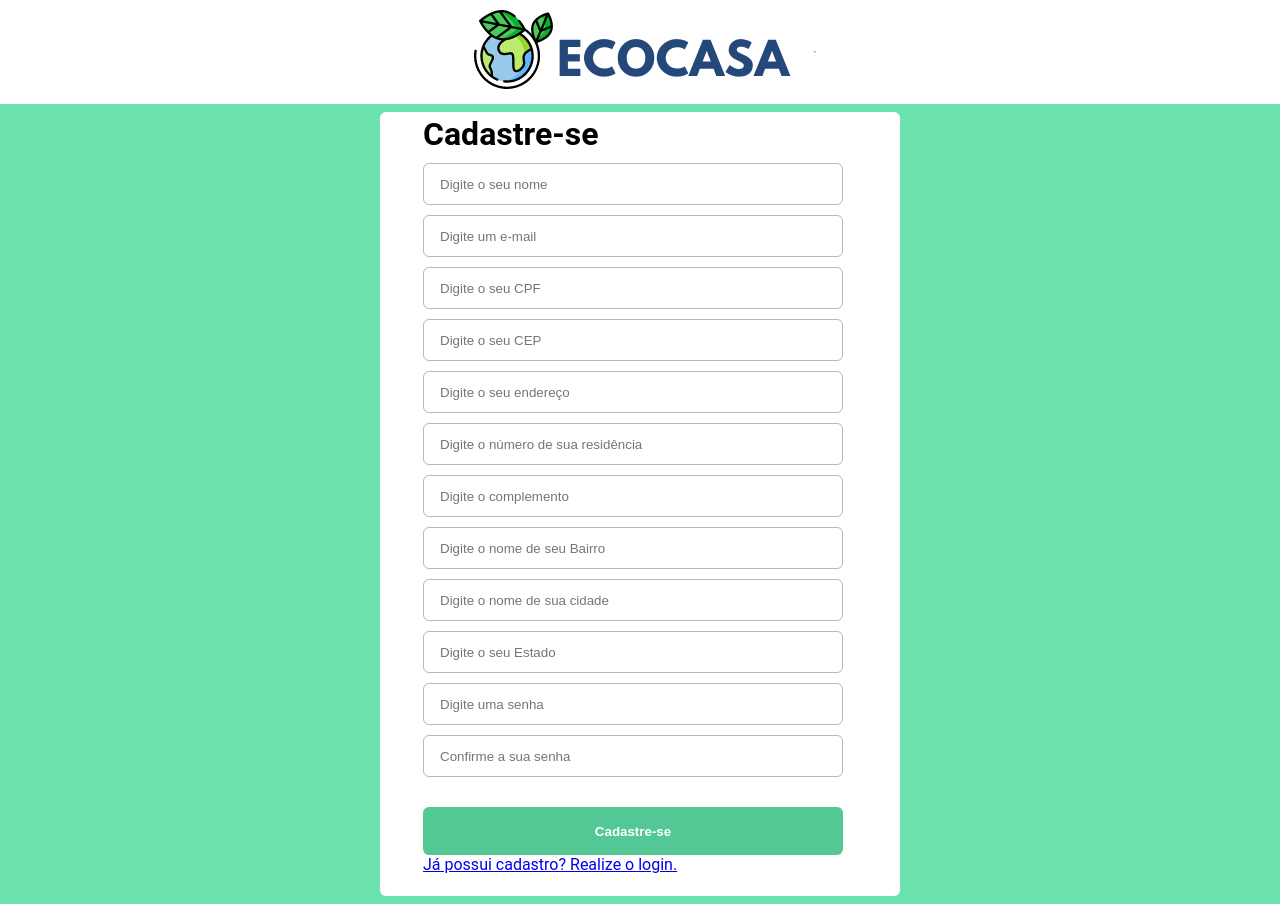
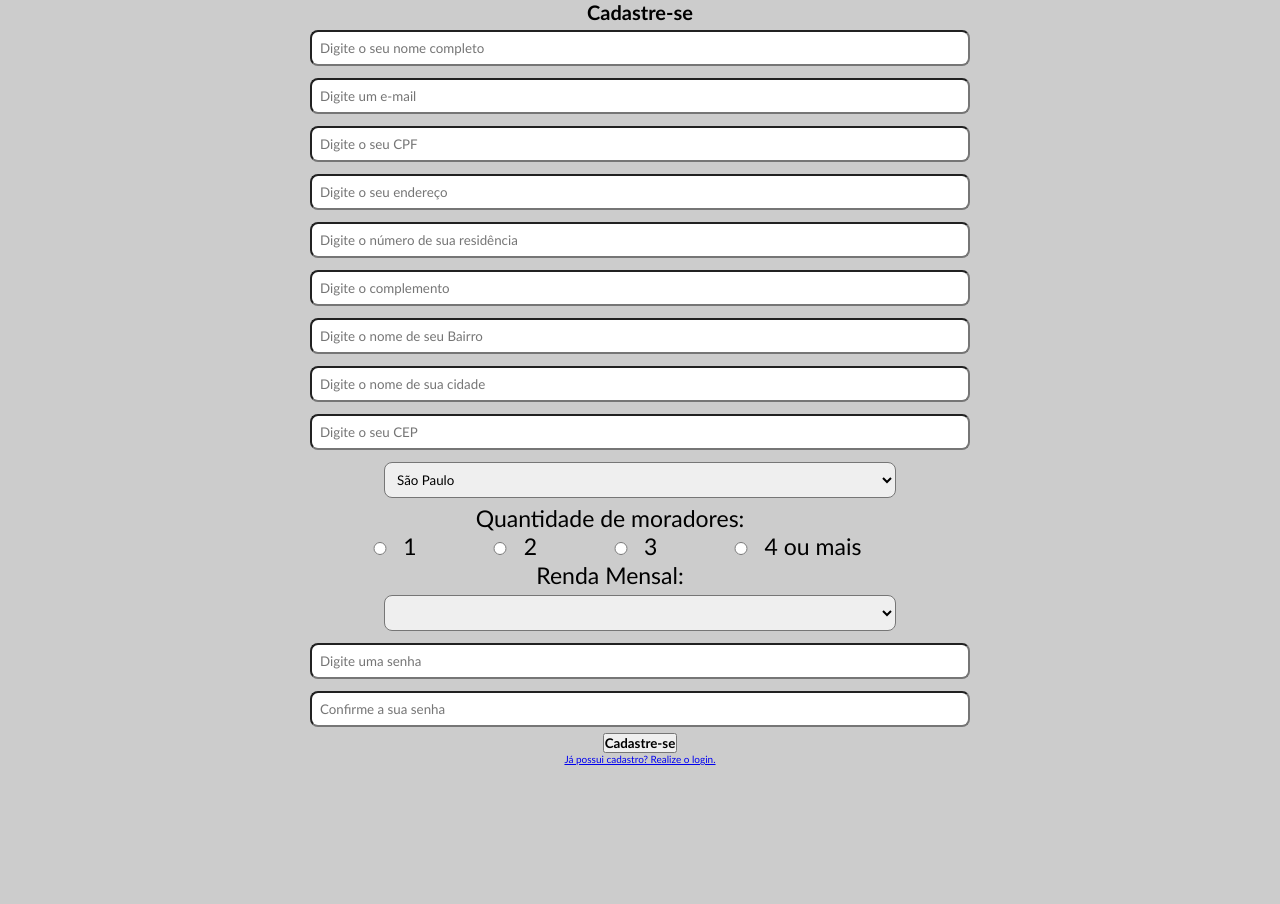
Before and after one commit to Squad9-RecodePro/ecoLarAnchieta, a PHP site: page /cadastro.html in a window 1280 px wide. After the commit the page ends 765 px from the top, so only its background shows below. Run offline with PHP 8.4, Linux system fonts and the light colour scheme.

Commit message:
modificação html e css front-end

```diff
--- a/cadastro.html
+++ b/cadastro.html
@@ -6,64 +6,59 @@
 	<meta name="viewport" content="width=device-width, initial-scale=1.0" />
 	<title>EcoCasa - Cadastre-se</title>
 	<link rel="icon" href="./public/images/iconlogo.svg" /> <!-- Icone no Title -->
-
-	<link rel="stylesheets" href="./public/css/global.css" />
-	<link rel="stylesheet" href="./public/css/cadastro.css" />
-
+	<link rel="stylesheet" href="./public/css/global.css" />
+	<link rel="stylesheet" href="./public/css/cadastro1.css" />
 </head>
 
 <body>
-	<header>
+	<div class="card">
 
-		<div class="logo">
-			<img src="./public/images/logopage.png" alt="logo" title="Logo EcoCasa"/></a>
-			<!--Logo EcoCasa-->
-		</div>
+		<h1>Cadastre-se</h1>
 
-		<hr>
+		<!--Aqui começa a parte do cadastro (lado esquerdo)-->
+		<form id="form-cadastro" onsubmit="return validateForm(event)" action="php/cadastro.php" method="post">
+			<input id="nome" type="text" name="nome" placeholder="Digite o seu nome completo" required><br>
+			<input id="email" type="email" name="email" placeholder="Digite um e-mail" required><br>
+			<input id="cpf" type="text" name="cpf" placeholder="Digite o seu CPF" required><br>
+			<input id="endereco" type="text" name="endereco" placeholder="Digite o seu endereço" required><br>
+			<input id="numero-rua" type="text" name="numero-rua" placeholder="Digite o número de sua residência"
+				required><br>
+			<input id="complemento" type="text" name="complemento" placeholder="Digite o complemento"><br>
+			<input id="bairro" type="text" name="bairro" placeholder="Digite o nome de seu Bairro" required><br>
+			<input id="cidade" type="text" name="cidade" placeholder="Digite o nome de sua cidade" required><br>
+			<input id="cep" type="text" name="cep" placeholder="Digite o seu CEP" required><br>
 
-	</header>
+			<select>
+				<option name="estado" value="estado">São Paulo</option>
+			</select><br>
+			<label>Quantidade de moradores:</label><br>
+			<input id="qtdmoradores" type="radio" name="qtd-pessoas" value="1" required />
+			<label for="qtd-pessoas">1</label>
+			<input id="qtdmoradores" type="radio" name="qtd-pessoas" value="2" required />
+			<label for="qtd-pessoas">2</label>
+			<input id="qtdmoradores" type="radio" name="qtd-pessoas" value="3" required />
+			<label for="qtd-pessoas">3</label>
+			<input id="qtdmoradores" type="radio" name="qtd-pessoas" value="4" required />
+			<label for="qtd-pessoas">4 ou mais</label>
+			<br>
+			<label>Renda Mensal:</label><br>
+			<select>
+				<option name="salario"></option>
+				<option name="salario">Menos da metade de um salário minimo (R$522,50)</option>
+				<option name="salario">Até Um salário minimo (R$1045,00)</option>
+				<option name="salario">Até dois salários minimos (R$2090,00)</option>
+				<option name="salario">Não quero Informar</option>
+			</select><br>
 
+			<input id="senha" type="password" name="senha" placeholder="Digite uma senha" required><br>
+			<input id="confirmar-senha" type="password" name="confirmar-senha" placeholder="Confirme a sua senha"
+				required><br>
+			<button type="submit"><b>Cadastre-se</b></button><br>
+			<a href="./index.html">Já possui cadastro? Realize o login.</a>
+		</form>
+	</div>
 
-
-	<main>
-		<div class="card">
-
-			<table border="0" , width="100" cellpadding=>
-				<tr>
-					<td rowspan="5" width="20%" valign="top">
-						<ul>
-							<li>
-								<h1>Cadastre-se</h1>
-							</li>
-							<!--Aqui começa a parte do cadastro (lado esquerdo)-->
-							<form id="form-cadastro" onsubmit="return validateForm(event)" action="php/cadastro.php" method="post">
-								<li><input id="nome" type="text" placeholder="Digite o seu nome" required></li>
-								<li><input id="email" type="email" placeholder="Digite um e-mail" required></li>
-								<li><input id="cpf" type="text" placeholder="Digite o seu CPF" required></li>
-								<li><input id="cep" type="text" placeholder="Digite o seu CEP" required></li>
-                                <li><input id="endereco" type="text" placeholder="Digite o seu endereço" required></li>
-								<li><input id="numero-rua" type="text" placeholder="Digite o número de sua residência" required></li>
-								<li><input id="complemento" type="text" placeholder="Digite o complemento"></li>
-								<li><input id="bairro" type="text" placeholder="Digite o nome de seu Bairro" required></li>
-								<li><input id="cidade" type="text" placeholder="Digite o nome de sua cidade" required></li>
-								<li><input id="estado" type="text" placeholder="Digite o seu Estado" required></li>
-								<li><input id="senha" type="password" placeholder="Digite uma senha" required></li>
-								<li><input id="confirmar-senha" type="password" placeholder="Confirme a sua senha" required></li>
-								<li><button type="submit" form="form-cadastro" value="Submit"><b>Cadastre-se</b></button>
-								</li>
-                            <form>
-								<li><a href="./index.html">Já possui cadastro? Realize o login.</a></li>
-
-						</ul>
-					</td>
-
-				</tr>
-			</table>
-		</div>
-	</main>
-
-    <script type="text/javascript" src="./public/js/validacao_form.js"></script>
+	<script type="text/javascript" src="./public/js/validacao_form.js"></script>
 
 </body>
 
--- a/index.html
+++ b/index.html
@@ -7,7 +7,7 @@
   <title>EcoCasa</title>
   <link rel="icon" href="./public/images/logo.svg" />
 
-  <link rel="stylesheets" href="./public/css/global.css" />
+  <link rel="stylesheet" href="./public/css/global.css" />
 </head>
 
 <body>
--- a/login.html
+++ b/login.html
@@ -21,7 +21,7 @@
         <h1>Entre ou cadastre-se</h1>
 
         <form action="#" method="#">
-              <input type="email" placeholder="E-mail" required/>
+          <input type="email" placeholder="E-mail" required />
           <input type="password" placeholder="Senha" required />
           <button>Entrar</button>
           <a href="./cadastro.html">Ainda não possui cadastro? Clique aqui</a>
--- a/public/css/cadastro.css
+++ b/public/css/cadastro.css
@@ -1,29 +1,5 @@
-* {
-    box-sizing: border-box;
-    margin: 0;
-  }
 
-  body {
-    font-family: "Roboto", sans-serif;
-  }
-
-  header{  /* tela branca atras do logo EcoCasa */
-    position: relative;
-    align-items: center;
-    display: flex;
-    flex-direction: row;
-    flex-wrap: wrap;
-    justify-content: center;
-  }
-
-  header .logo { /* definição das medidas do logo */
-    position: relative;
-    width: auto;
-  }
-
-
-
-.linha-vertical{
+.linha-vertical {
   position: relative;
   width: 2px;
   height: 500px;
@@ -32,20 +8,20 @@
   border: 2px solid #85C872;
 }
 
-
-main {  /*background esverdeado atras do box de cadastro */
+main {
+  /*background esverdeado atras do box de cadastro */
   height: 50rem;
   width: 100%;
   background-color: #6ce2af;
   display: flex;
-
   align-items: center;
   justify-content: center;
 }
 
-main .card {  /* box de cadastro */
+main .card {
+  /* box de cadastro */
   position: absolute;
-  background-color: #fff;
+  background-color: rgba(255, 255, 255, 0.466);
   width: 32.5rem;
   height: 49rem;
   border-radius: 6px;
@@ -54,14 +30,8 @@ main .card {  /* box de cadastro */
   align-items: center;
 }
 
-
-main .card ul{  /*seleciona todos os items da lista */
-    list-style: none;
-    align-items: top;
-}
-
-
-main .card ul li input{  /*seleciona todos inputs (caixas de inserção de dados) */
+main .card ul li input {
+  /*seleciona todos inputs (caixas de inserção de dados) */
   display: center;
   width: 420px;
   margin-top: 10px;
@@ -69,9 +39,10 @@ main .card ul li input{  /*seleciona todos inputs (caixas de inserção de dados
   height: 42px;
   border-radius: 6px;
   border: 1px solid #b8b8b8
+}
 
-}
-main .card ul li button {  /* Define o estilo do botao */
+main .card ul li button {
+  /* Define o estilo do botao */
   width: 420px;
   margin-top: 30px;
   text-align: center;
@@ -82,6 +53,7 @@ main .card ul li button {  /* Define o estilo do botao */
   color: #fff;
   cursor: pointer;
 }
+
 main .card a {
   margin-top: 500px;
   width: 70%;
--- /dev/null
+++ b/public/css/cadastro1.css
@@ -0,0 +1,32 @@
+.card {
+    width: 100vw;
+    height: 100vh;
+    text-align: center;
+    background-color: #41414144;
+}
+
+.card input {
+    width: 50%;
+    margin: 0.6rem;
+    padding: 0.8rem;
+    border-radius: 0.8rem;
+    /* border: none; */
+}
+
+.card label {
+    font-size: 2.3rem;
+    padding-right: 60px;
+    text-align: center;
+}
+
+#qtdmoradores {
+    width: 30px;
+}
+
+.card select {
+    width: 40%;
+    border-radius: 0.8rem;
+    /* border: none; */
+    margin: 0.6rem;
+    padding: 0.8rem;
+}
--- a/public/css/global.css
+++ b/public/css/global.css
@@ -1,9 +1,14 @@
 * {
     margin: 0;
     padding: 0;
-    box-sizing: border-box;
+    font-family: 'Calibri', Arial, Helvetica, sans-serif;
+
+}
+:root {
+    font-size: 62.5%;
 }
 
-/* :root {
-    font-size: 62.5%;
-} */
+body{
+    width: 100vw;
+    height: 100vh;
+}
```
Lines whose indentation alone changed are shown as unchanged.
